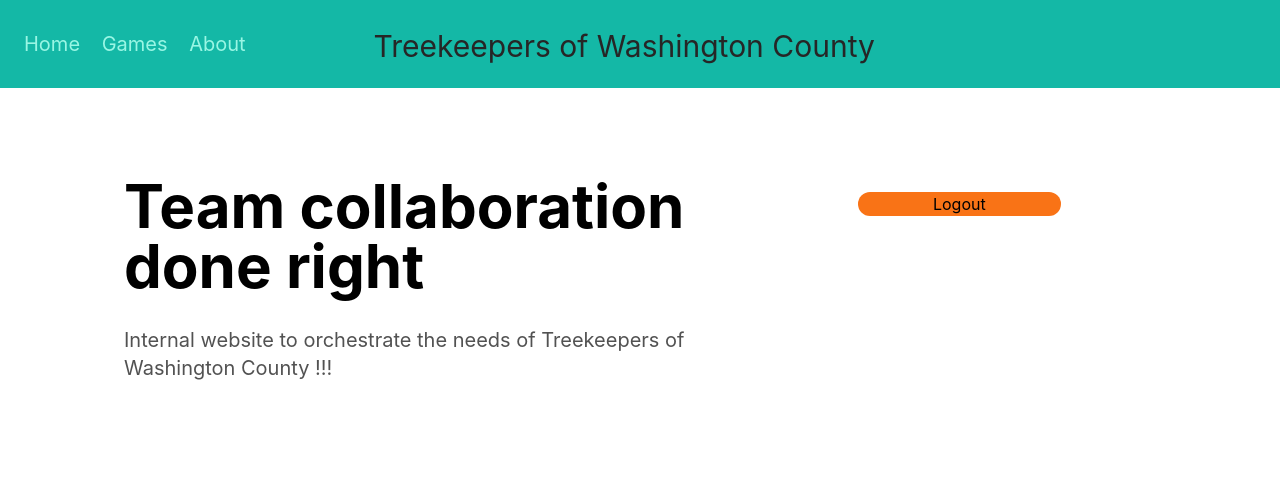
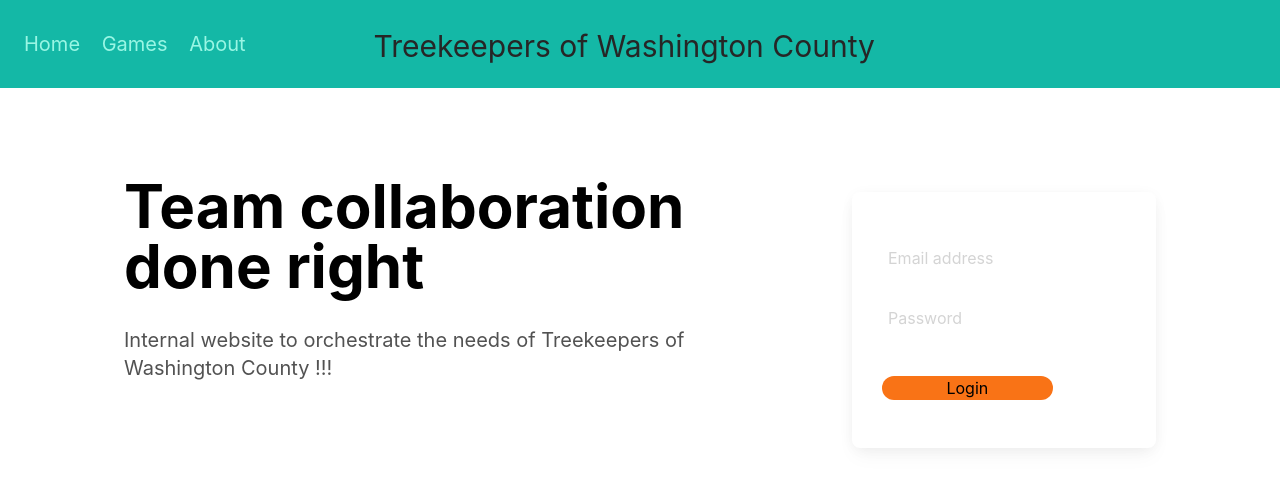
Before and after one commit to raosunil/treekeepers, a SvelteKit app: page / in a window 1280 px wide. Shown: the top 488 px of the page. Built offline with nearby package versions, Linux system fonts and the light colour scheme; a web font is replaced by a local one.

Commit message:
More changes

```diff
--- a/src/routes/+layout.svelte
+++ b/src/routes/+layout.svelte
@@ -1,7 +1,7 @@
 <script lang="ts">
 	import "../app.postcss";
 	import { writable } from '$lib/store';
-	const isLoggedIn = writable('loggedIn', '');
+	const isLoggedIn = writable('loggedIn', 'false');
 </script>
 
 <nav class="flex items-center justify-between flex-wrap bg-teal-500 p-6">
--- a/src/routes/+page.svelte
+++ b/src/routes/+page.svelte
@@ -2,7 +2,7 @@
   import { writable } from '$lib/store';
   import type { ActionData } from './$types';
   export let form: ActionData;
-	const isLoggedIn = writable('loggedIn', '');
+	const isLoggedIn = writable('loggedIn', 'false');
   if (form?.success) {
     isLoggedIn.set('true');
   }
@@ -69,7 +69,7 @@
         </div>
       </form>
     </div>
-    {:else}
+    {:else if $isLoggedIn === 'true'}
     <div>
       <button
 		class="block mt-0 ml-1.5 bg-orange-500 enabled:hover:border-gray-400 disabled:opacity-75 rounded-full w-2/3"
```
